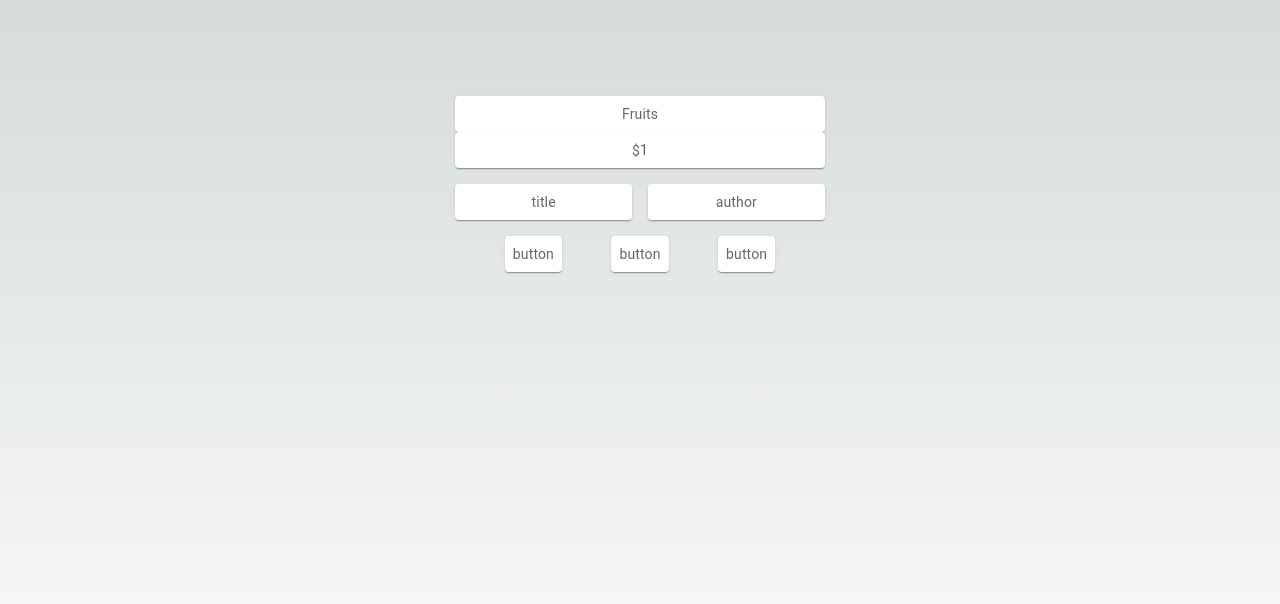
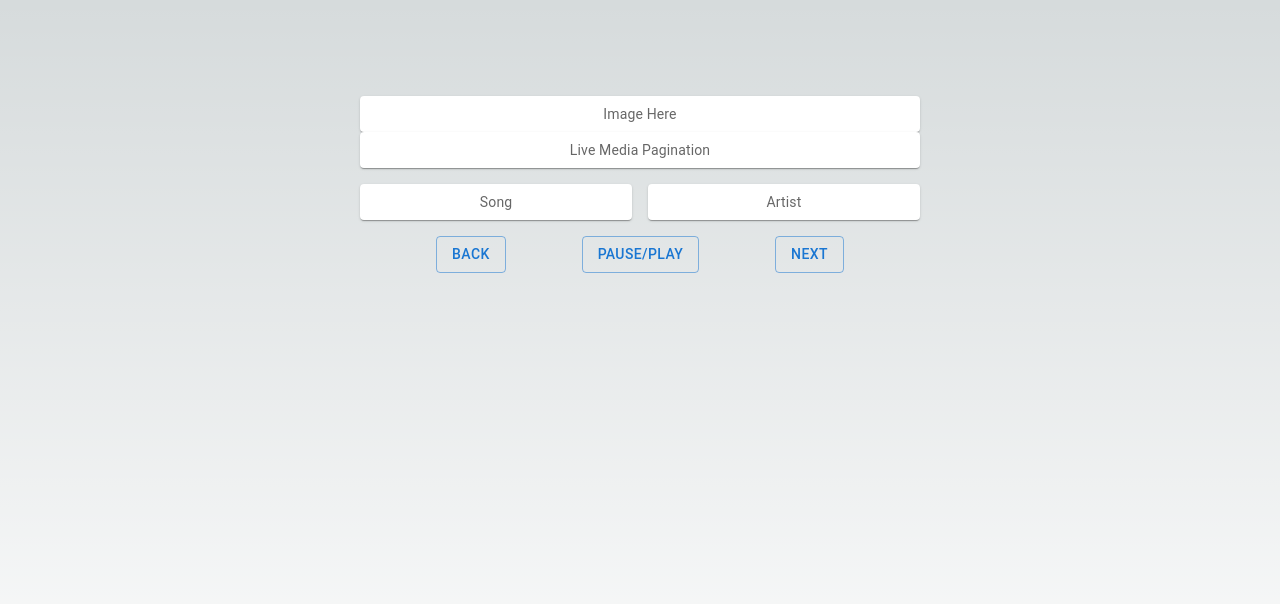
Before and after one commit to celinalou92/media-slayer, a Next.js app: page / in a window 1280 px wide. Shown: the top 604 px of the page. Built offline with nearby package versions, Linux system fonts and the light colour scheme.

Commit message:
Create Components directory start button functionality

```diff
--- /dev/null
+++ b/app/components/Button.tsx
@@ -0,0 +1,21 @@
+import { Button, Paper, styled } from '@mui/material'
+
+const Item = styled(Paper)(({ theme }) => ({
+    backgroundColor: theme.palette.mode === 'dark' ? '#1A2027' : '#fff',
+    ...theme.typography.body2,
+    padding: theme.spacing(1),
+    textAlign: 'center',
+    color: theme.palette.text.secondary,
+  }));
+
+const PlayerButton = ({prop }) => {
+   const clickEvent = (prop) => console.log(prop)
+    return (
+        <Button
+        variant='outlined'
+        onClick={() => clickEvent(prop)}
+        >{prop}</Button>
+    )
+}
+
+export default PlayerButton;
--- /dev/null
+++ b/app/components/MediaPlayer.tsx
@@ -0,0 +1,20 @@
+import { Paper, styled, Grid } from '@mui/material'
+
+const Item = styled(Paper)(({ theme }) => ({
+    backgroundColor: theme.palette.mode === 'dark' ? '#1A2027' : '#fff',
+    ...theme.typography.body2,
+    padding: theme.spacing(1),
+    textAlign: 'center',
+    color: theme.palette.text.secondary,
+  }));
+
+const MediaPlayer = ({window, pag}) => {
+    return (
+        <Grid item xs={12}>
+        <Item>{window}</Item>
+        <Item>{pag}</Item>
+      </Grid>
+    )
+}
+
+export default MediaPlayer;
--- /dev/null
+++ b/app/components/Title.jsx
@@ -0,0 +1,19 @@
+import { Paper, styled, Grid } from '@mui/material'
+
+const Item = styled(Paper)(({ theme }) => ({
+    backgroundColor: theme.palette.mode === 'dark' ? '#1A2027' : '#fff',
+    ...theme.typography.body2,
+    padding: theme.spacing(1),
+    textAlign: 'center',
+    color: theme.palette.text.secondary,
+  }));
+
+const Title = ({prop}) => {
+    return (
+        <Grid item xs={6}>
+        <Item>{prop}</Item>
+      </Grid>
+    )
+}
+
+export default Title;
--- a/app/page.tsx
+++ b/app/page.tsx
@@ -3,6 +3,10 @@ import styles from './page.module.css'
 import { Container, Stack, Paper, Box, Grid } from '@mui/material'
 import { styled } from '@mui/material/styles';
 import { mockMediaData } from '@/utils/mockData';
+import PlayerButton from './components/Button';
+import Title from './components/Title';
+import MediaPlayer from './components/MediaPlayer';
+import { useState } from 'react';
 
 const Item = styled(Paper)(({ theme }) => ({
   backgroundColor: theme.palette.mode === 'dark' ? '#1A2027' : '#fff',
@@ -13,24 +17,30 @@ const Item = styled(Paper)(({ theme }) => ({
 }));
 
 export default function Home() {
+  const playerInitalState = {
+    select: "",
+    onClick: () => {},
+  }
+
+  const [playerState, setPlayerState] = useState({ playerInitalState });
+
+  const mediaBTNEventHandler = (prop: string) => {
+    setPlayerState({ select: prop, onClick: clickAction })
+    console.log(playerState)
+    return prop;
+  }
+
   return (
     <main className={styles.main}>
       <Box sx={{ flexGrow: 1 }}>
         <Grid container spacing={2}>
-          <Grid item xs={12}>
-            <Item>{mockMediaData.category}</Item>
-            <Item>{mockMediaData.price}</Item>
-          </Grid>
-          <Grid item xs={6}>
-            <Item>title</Item>
-          </Grid>
-          <Grid item xs={6}>
-            <Item>author</Item>
-          </Grid>
+          <MediaPlayer window={mockMediaData.media} pag={mockMediaData.pag} />
+          <Title prop={"Song"} />
+          <Title prop={"Artist"} />
           <Grid display={"flex"} direction={"row"} justifyContent={"space-evenly"} item xs={12}>
-            <Item>button</Item>
-            <Item>button</Item>
-            <Item>button</Item>
+            <PlayerButton prop={"Back"}/>
+            <PlayerButton prop={"Pause/Play"}/>
+            <PlayerButton prop={"Next"}/>
           </Grid>
         </Grid>
       </Box>
--- a/utils/mockData.tsx
+++ b/utils/mockData.tsx
@@ -1,2 +1,7 @@
 export const mockMediaData =
-    { category: "Fruits", price: "$1", stocked: true, name: "Apple" };
+{
+    media: "Image Here",
+    pag: "Live Media Pagination",
+    stocked: true,
+    name: "Apple"
+};
```
Also changed, not shown: app/components/Author.jsx (added, +17 -0 lines).
